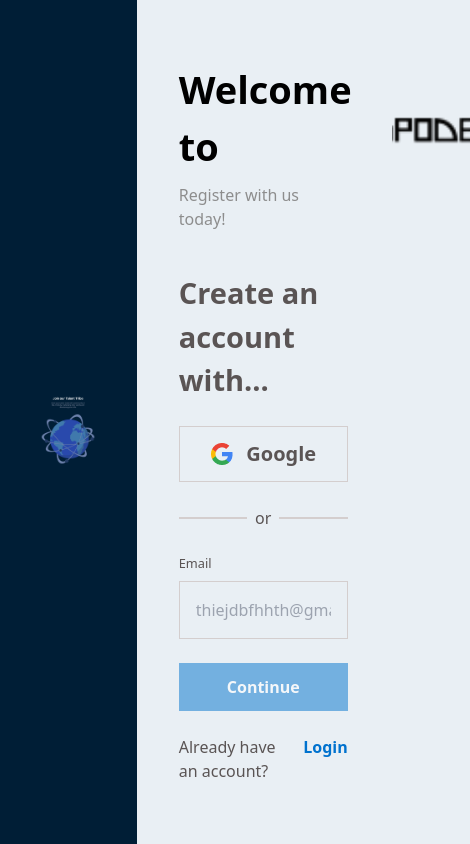
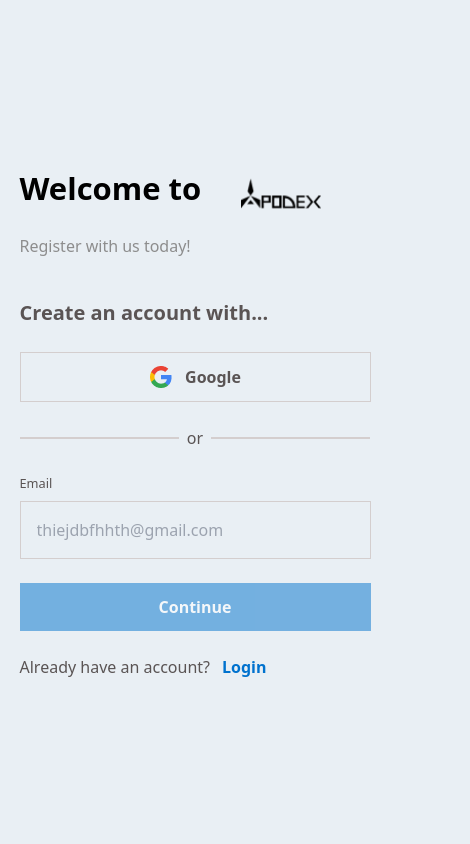
Before and after one commit to gdscuniuyoorg/apodex_frontend_new, a Next.js app: page /sign-up in a window 390 px wide. Shown: the whole page, 470 px wide, since content can reach past the window. Built offline with nearby package versions, Linux system fonts and the light colour scheme.

Commit message:
fix color conflict

```diff
--- a/app/sign-up/page.tsx
+++ b/app/sign-up/page.tsx
@@ -36,24 +36,24 @@ const SignUp = () => {
 
   return (
     <main className="w-full h-screen center">
-      <section className="w-[35%] gap-14 bg-darkBlue h-full p-10 center flex-col">
-        {/* <div className="flex center flex-col gap-3">
-          <h2 className="text-white text-center font-bold text-xl">
+      <section className="w-[35%]  bg-darkBlue h-full p-10 md:flex hidden items-center justify-center flex-col">
+        <div className="flex h-full center flex-col gap-3">
+          <h2 className="text-white text-center font-bold text-lg">
             Join our Talent Tribe
           </h2>
           <p className=" text-gray w-[80%] text-center leading-[19.2px]">
             Grow your career faster with a community of like-minds by
             challenging other talents and developing your skills.
           </p>
-        </div> */}
-        <img src="createAccount.png" alt="globe" />
+        </div>
+        <img src="globe.png" alt="globe" className="size-full object-contain" />
       </section>
 
-      <section className="w-[65%] h-full center">
-        <form action="#" className="w-2/3 flex flex-col gap-10">
+      <section className="md:w-[65%] w-full h-full center">
+        <form action="#" className="md:w-2/3 w-[90%] flex flex-col gap-10">
           <div className="flex flex-col items-start gap-2">
             <div className="flex gap-10">
-              <h2 className="font-bold text-xl">Welcome to</h2>
+              <h2 className="font-bold text-lg md:text-xl">Welcome to</h2>
               <img
                 src="/logo2.png"
                 alt="logo"
@@ -64,14 +64,14 @@ const SignUp = () => {
           </div>
 
           <div className="flex-col flex w-full text-text gap-6">
-            <h2 className="text-[29px] font-bold">Create an account with...</h2>
+            <h2 className="md:text-[29px] text-md font-bold">Create an account with...</h2>
 
             <Button
               link={handleGoogleAuth}
               classname="center gap-3 border border-lightGray"
             >
               <img src="google.png" alt="google" />
-              <p className="font-bold text-md">Google</p>
+              <p className="font-bold md:text-md">Google</p>
             </Button>
 
             <div className="center w-full gap-2">
--- a/components/Inputs/InputBox.tsx
+++ b/components/Inputs/InputBox.tsx
@@ -25,7 +25,7 @@ const InputBox: FunctionComponent<InputBoxProps> = ({
     <div
       className={`${
         type !== "file" && "border-2"
-      } font-work-sans w-full border-[#D4CECE] px-4 py-3 rounded shadow-[#4a4a6826] mb-5 mt-1 flex flex-col`}
+      } font-work-sans w-full border-lightGray px-4 py-3 rounded shadow-[#4a4a6826] mb-5 mt-1 flex flex-col`}
     >
       {isTextArea ? (
         <textarea
@@ -35,7 +35,7 @@ const InputBox: FunctionComponent<InputBoxProps> = ({
           cols={30}
           rows={10}
           style={{ resize: "none" }}
-          className="w-full outline-none bg-transparent"
+          className="w-full outline-none bg-foundation"
         />
       ) : (
         <input
@@ -45,7 +45,7 @@ const InputBox: FunctionComponent<InputBoxProps> = ({
           onChange={handleChange}
           accept={accept}
           placeholder={placeholder}
-          className={`w-full outline-none bg-transparent ${
+          className={`w-full outline-none bg-foundation ${
             type === "file" && "hidden"
           }`}
         />
```
